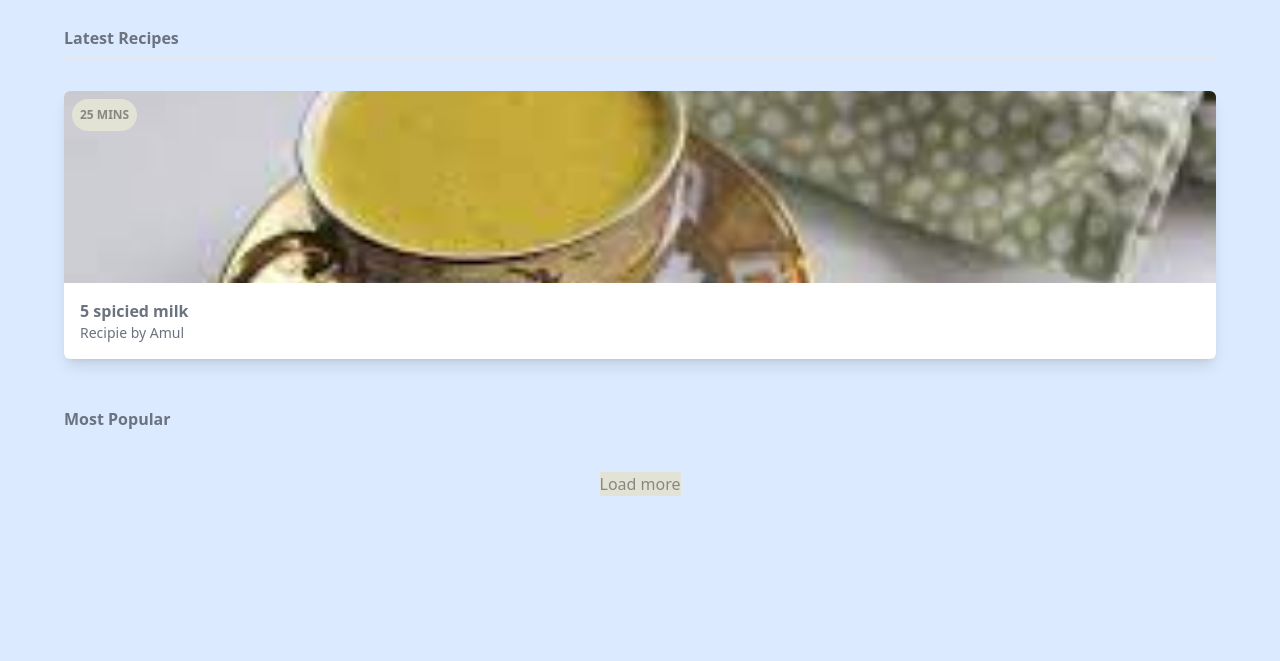
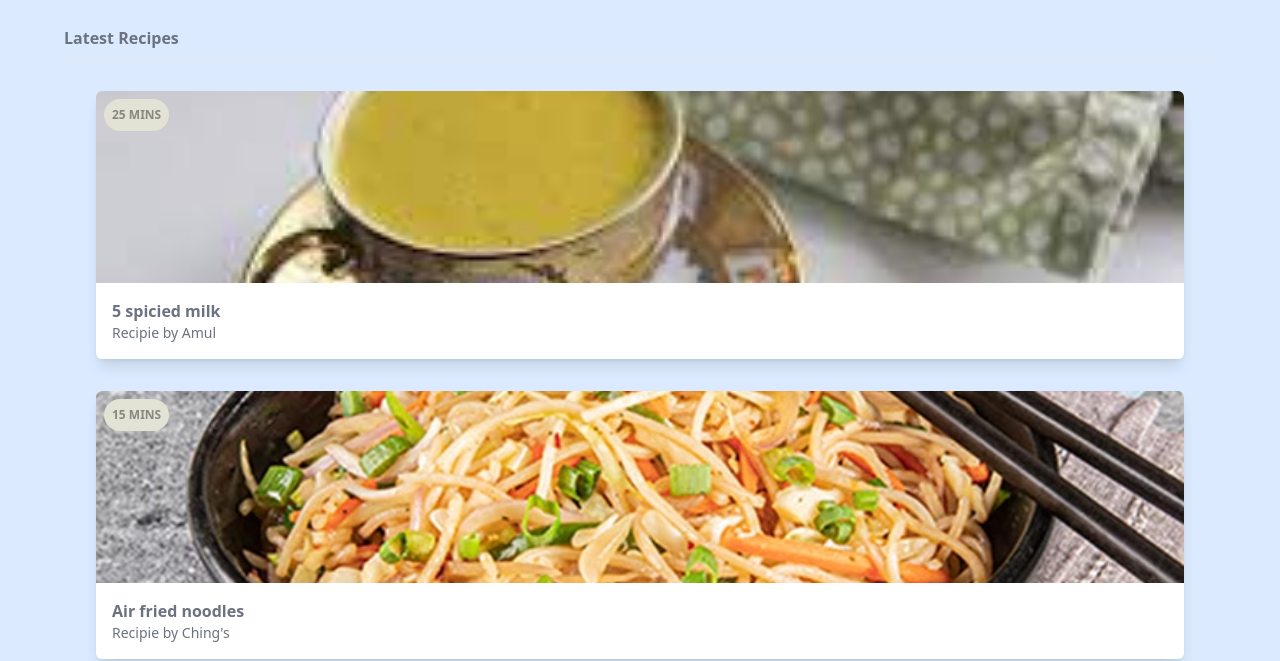
Before and after one commit to iwai-0310/CafeMenuTw, a website: page wind-food/public/index.html in a window 1280 px wide. Shown: the part 291-952 px from the top of the page. Before the commit the page ends 811 px from the top, so only its background shows below. Drawn offline with Linux system fonts and the light colour scheme.

Commit message:
Adds margin to card and added the second card for noodles

```diff
--- a/wind-food/public/index.html
+++ b/wind-food/public/index.html
@@ -57,6 +57,19 @@
                 <span>25 mins</span>
               </div>
             </div>
+
+            <div class="card">
+              <img src="img/noodles.avif" class="w-full h-32 sm:h-48 object-cover" alt="">
+              <div class="m-4">
+                <span class="font-bold">Air fried noodles</span>
+                <span class="block text-gray-500 text-sm">Recipie by Ching's</span>
+              </div>
+              <div class="badge">
+                <span>15 mins</span>
+              </div>
+            </div>
+
+
           </div>
 
           <h4 class="font-bold mt-12 pb-2 border-b border-gray-200">Most Popular</h4>
--- a/wind-food/src/input.css
+++ b/wind-food/src/input.css
@@ -5,7 +5,7 @@
 @tailwind utilities;
 
 .card{
-  @apply bg-white rounded-md overflow-hidden shadow-lg relative;
+  @apply bg-white rounded-md overflow-hidden shadow-lg relative m-8;
 }
 .badge{
   @apply bg-secondary-100 text-secondary-200 text-xs uppercase font-bold rounded-full p-2 absolute top-0 ml-2 mt-2;
```
Also changed, not shown: wind-food/public/img/noodles.avif (added), wind-food/public/styles.css.
